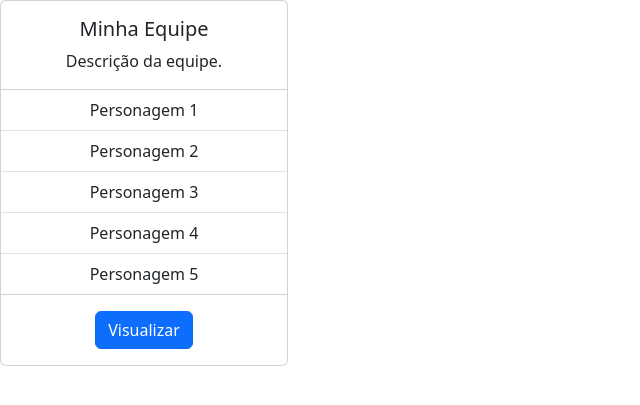
After one commit to NerdEJr/WebDev_Projeto, a PHP site: page /personagens.html in a window 1280 px wide. The commit adds this page. Shown: the top 405 px of the page, without its empty margins (0-640 px from the left). Run offline with PHP 8.4, Linux system fonts and the light colour scheme.

Commit message:
Updates Backend
pagina com cards dos times (estrutura basica)
renomeado conexao.php para operarBD.php
reverter alteração de pagPrincipal pra index.html

```diff
--- a/pagPrincipal.html
+++ b/index.html
@@ -1,5 +1,5 @@
 <!DOCTYPE html>
-<html lang="en">
+<html lang="pt-br">
 
 <head>
     <meta charset="UTF-8">
--- /dev/null
+++ b/personagens.html
@@ -0,0 +1,30 @@
+<!DOCTYPE html>
+<html lang="pt-br">
+<head>
+    <meta charset="UTF-8">
+    <meta name="viewport" content="width=device-width, initial-scale=1.0">
+    <title>Montador de Equipes</title>
+    <link href="https://cdn.jsdelivr.net/npm/bootstrap@5.3.3/dist/css/bootstrap.min.css" rel="stylesheet">
+</head>
+<body>
+    <div class="card d-flex" style="width: 18rem;">
+        <div class="card-body text-center">
+            <h5 class="card-title">Minha Equipe</h5>
+            <p class="card-text">Descrição da equipe.</p>
+        </div>
+          <ul class="list-group list-group-flush text-center">
+            <li class="list-group-item">Personagem 1</li>
+            <li class="list-group-item">Personagem 2</li>
+            <li class="list-group-item">Personagem 3</li>
+            <li class="list-group-item">Personagem 4</li>
+            <li class="list-group-item">Personagem 5</li>
+          </ul>
+          <div class="card-body text-center">
+            <a href="#" class="btn btn-primary">Visualizar</a>
+        </div>
+    </div>
+
+    <!-- Importação Bootstrap-->
+    <script src="https://cdn.jsdelivr.net/npm/bootstrap@5.3.3/dist/js/bootstrap.bundle.min.js"integrity="sha384-YvpcrYf0tY3lHB60NNkmXc5s9fDVZLESaAA55NDzOxhy9GkcIdslK1eN7N6jIeHz"crossorigin="anonymous"></script>
+</body>
+</html>
--- a/receberDados.php
+++ b/receberDados.php
@@ -1,5 +1,5 @@
 <?php
-include_once "conexao.php";
+include_once "operarBD.php";
 try{
     $conexao = conectar();
     $userName = "";
```
Also changed, not shown: operarBD.php (renamed from conexao.php).
